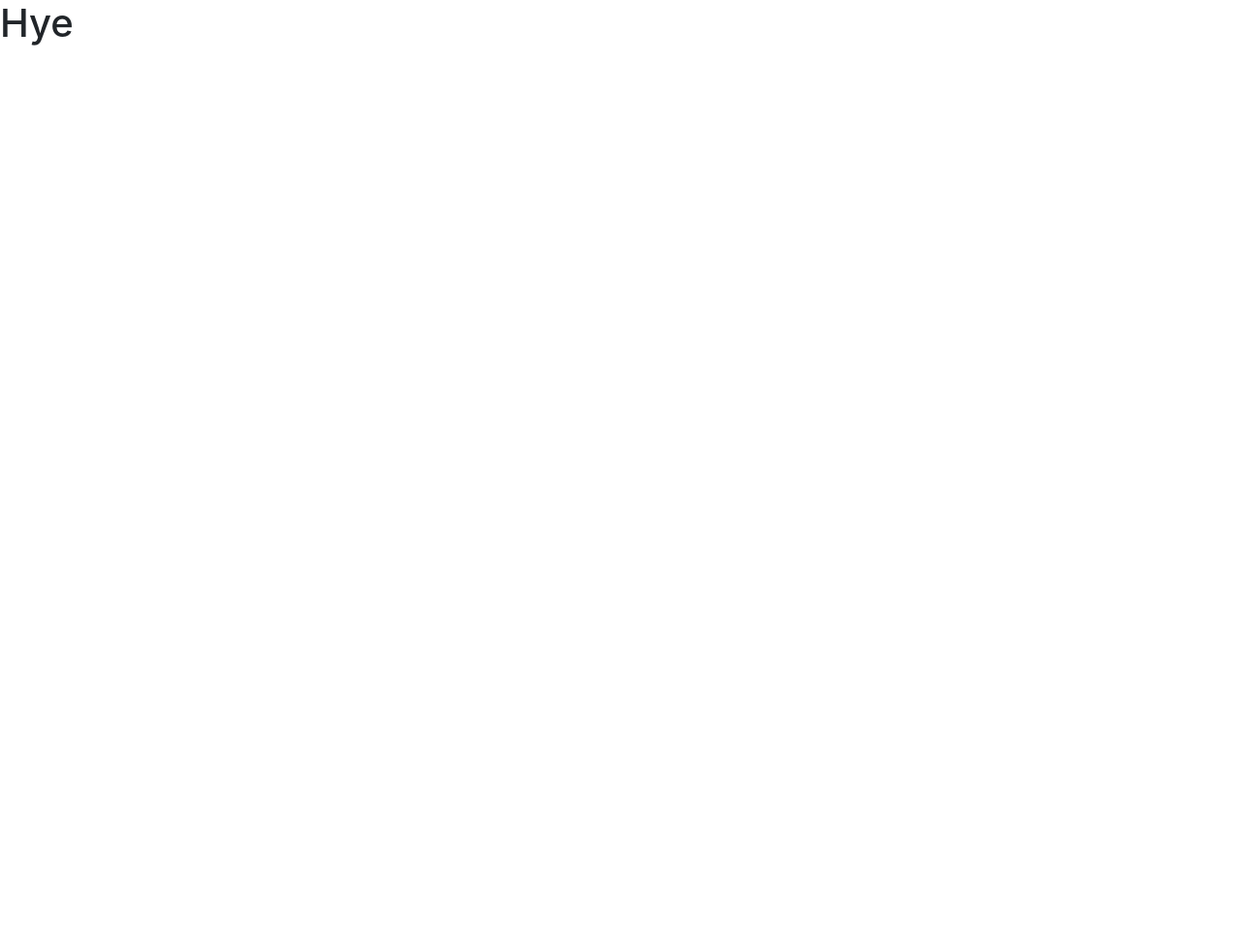
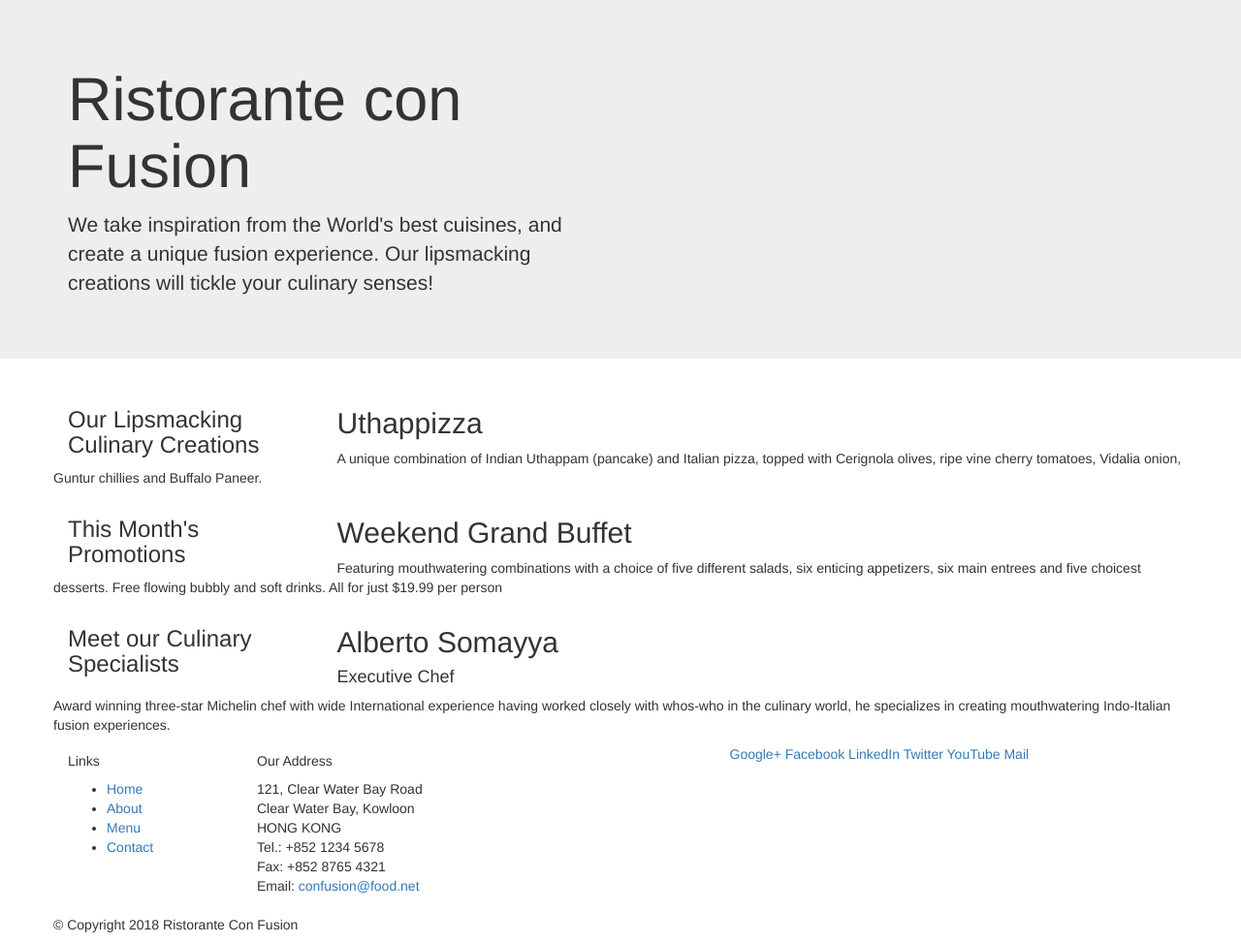
Before and after one commit to ZainZulfiqarMaknojia/Airline-Management-System, a website: page index.html in a window 1280 px wide. Shown: the whole page at 97% size. Before the commit the page ends 800 px from the top, so only its background shows below. Drawn offline with nearby package versions, Linux system fonts and the light colour scheme.

Commit message:
First Bootstrap Grid Completed

```diff
--- a/index.html
+++ b/index.html
@@ -1,18 +1,109 @@
 <!DOCTYPE html>
-<html>
+<html lang="en">
+
 <head>
-	<meta charset="utf-8">
+    <meta charset="utf-8">
     <meta name="viewport" content="width=device-width, initial-scale=1, shrink-to-fit=no">
     <meta http-equiv="x-ua-compatible" content="ie=edge">
 
     <!-- Bootstrap CSS -->
     <link rel="stylesheet" href="node_modules/bootstrap/dist/css/bootstrap.min.css">
-	<title>Text</title>
+    <title>Ristorante Con Fusion</title>
 </head>
+
 <body>
-	<h1>Hye</h1>
+
+    <header class = "jumbotron">
+        <div class = "container">
+            <div class = "row">
+                <div class = "col-12 col-sm-6">
+                    <h1>Ristorante con Fusion</h1>
+                    <p>We take inspiration from the World's best cuisines, and create a unique fusion experience. Our lipsmacking creations will tickle your culinary senses!</p>
+                </div>
+                <div class = "col-12 col-sm">
+                </div>
+            </div>
+        </div>
+    </header>
+
+    <div class = "container">
+        <div class = "row">
+            <div class ="col-12 col-sm-4 order-sm-last col-md-3">
+                <h3>Our Lipsmacking Culinary Creations</h3>
+            </div>
+            <div class = "col col-sm order-sm-first col-md">
+                <h2>Uthappizza</h2>
+                <p>A unique combination of Indian Uthappam (pancake) and Italian pizza, topped with Cerignola olives, ripe vine cherry tomatoes, Vidalia onion, Guntur chillies and Buffalo Paneer.</p>
+            </div>
+        </div>
+
+
+        <div class = "row">
+            <div class ="col-12 col-sm-4 col-md-3">
+                <h3>This Month's Promotions</h3>
+            </div>
+            <div class = "col col-sm col-md">
+                <h2>Weekend Grand Buffet</h2>
+                <p>Featuring mouthwatering combinations with a choice of five different salads, six enticing appetizers, six main entrees and five choicest desserts. Free flowing bubbly and soft drinks. All for just $19.99 per person </p>
+            </div>
+        </div>
+
+        <div class = "row">
+            <div class ="col-12 col-sm-4 order-sm-last col-md-3">
+                <h3>Meet our Culinary Specialists</h3>
+            </div>
+            <div class = "col col-sm order-sm-first col-md">
+                <h2>Alberto Somayya</h2>
+                <h4>Executive Chef</h4>
+                <p>Award winning three-star Michelin chef with wide International experience having worked closely with whos-who in the culinary world, he specializes in creating mouthwatering Indo-Italian fusion experiences. </p>
+            </div>
+        </div>
+    </div>
+
+    <footer>
+        <div class = "container">
+            <div class = "row">
+                <div class = "col-4 offset-1 col-sm-2">
+                    <h5>Links</h5>
+                    <ul>
+                        <li><a href="#">Home</a></li>
+                        <li><a href="#">About</a></li>
+                        <li><a href="#">Menu</a></li>
+                        <li><a href="#">Contact</a></li>
+                    </ul>
+                </div>
+                <div class = "col-7 col-sm-5">
+                    <h5>Our Address</h5>
+                    <address>
+		              121, Clear Water Bay Road<br>
+		              Clear Water Bay, Kowloon<br>
+		              HONG KONG<br>
+		              Tel.: +852 1234 5678<br>
+		              Fax: +852 8765 4321<br>
+		              Email: <a href="mailto:confusion@food.net">confusion@food.net</a>
+		           </address>
+                </div>
+                <div class = "col-12 col-sm-4">
+                    <div>
+                        <a href="http://google.com/+">Google+</a>
+                        <a href="http://www.facebook.com/profile.php?id=">Facebook</a>
+                        <a href="http://www.linkedin.com/in/">LinkedIn</a>
+                        <a href="http://twitter.com/">Twitter</a>
+                        <a href="http://youtube.com/">YouTube</a>
+                        <a href="mailto:">Mail</a>
+                    </div>
+                </div>
+           </div>
+           <div class = "row">
+                <div class = "col-auto">
+                    <p>© Copyright 2018 Ristorante Con Fusion</p>
+                </div>
+           </div>
+        </div>
+    </footer>
     <script src="node_modules/jquery/dist/jquery.slim.min.js"></script>
     <script src="node_modules/popper.js/dist/umd/popper.min.js"></script>
     <script src="node_modules/bootstrap/dist/js/bootstrap.min.js"></script>
 </body>
+
 </html>
```
Also changed, not shown: package.json (+5 -18 lines).
